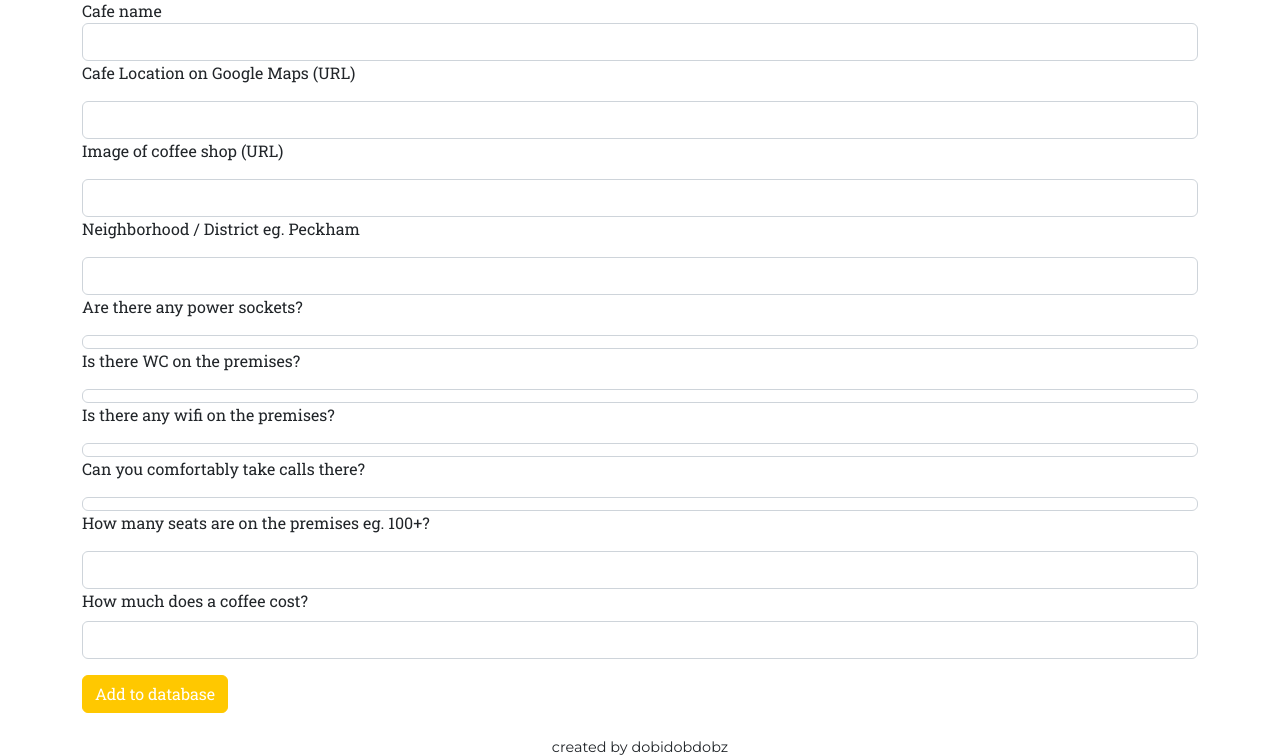
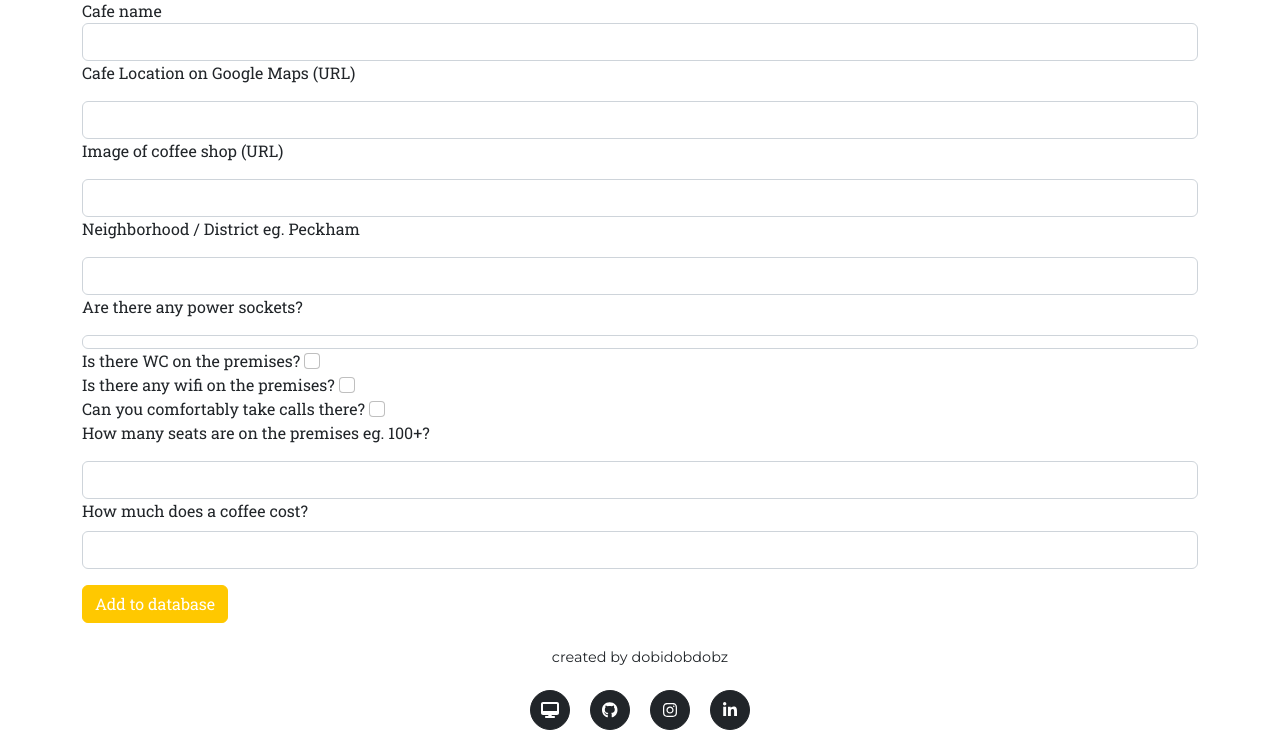
Before and after one commit to dobidobdobz/Coffee-Wifi_Website, a Flask app: page /add_coffee_shop in a window 1280 px wide. Shown: the part 573-1328 px from the top of the page. After the commit the page ends 1303 px from the top, so only its background shows below. Run offline with Flask 3, Linux system fonts and the light colour scheme; a user stored in the database is signed in; some libraries are stand-ins or nearby versions.

Commit message:
Update add_coffee_shop.html

```diff
--- a/templates/add_coffee_shop.html
+++ b/templates/add_coffee_shop.html
@@ -68,15 +68,15 @@
                 </div>
                 <div class="form-group">
                     {{ form.has_toilet.label }}
-                    {{ form.has_toilet(class="form-control mt-3") }}
+                    {{ form.has_toilet(class="form-check-input") }}
                 </div>
                 <div class="form-group">
                     {{ form.has_wifi.label }}
-                    {{ form.has_wifi(class="form-control mt-3") }}
+                    {{ form.has_wifi(class="form-check-input") }}
                 </div>
                 <div class="form-group">
                     {{ form.can_take_calls.label }}
-                    {{ form.can_take_calls(class="form-control mt-3") }}
+                    {{ form.can_take_calls(class="form-check-input") }}
                 </div>
                 <div class="form-group">
                     {{ form.seats.label }}
```
